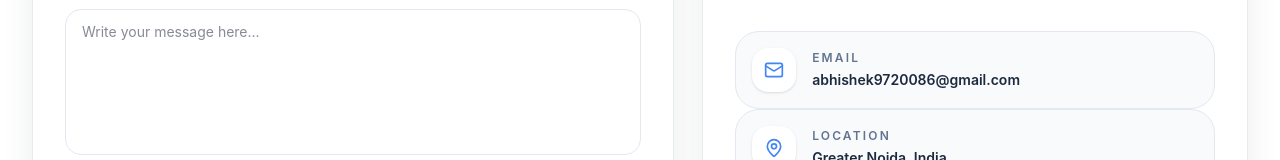
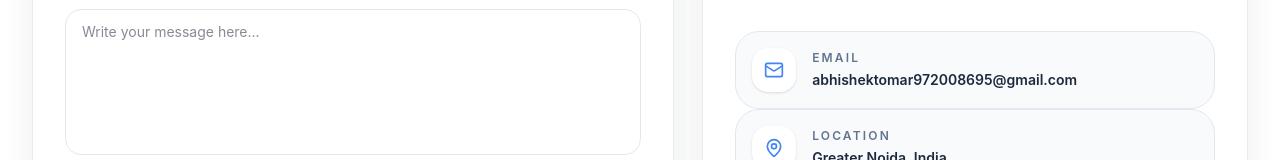
Before and after one commit to Abhishek-09-Tomar/my-portfolio-website, a React (Vite) app: page / in a window 1280 px wide. Shown: the part 6288-6448 px from the top of the page. Built offline with nearby package versions, Linux system fonts and the light colour scheme.

Commit message:
update email

```diff
--- a/src/data/portfolio.js
+++ b/src/data/portfolio.js
@@ -21,7 +21,7 @@ export const personal = {
   education: 'B.Tech CSE, Galgotias University',
   graduation: 'July 2027',
   targetRole: 'Software Engineering Intern, Summer 2027',
-  email: 'abhishek9720086@gmail.com',
+  email: 'abhishektomar972008695@gmail.com',
   github: 'https://github.com/Abhishek-09-Tomar',
   githubUsername: 'Abhishek-09-Tomar',
   linkedin: 'https://www.linkedin.com/in/abhishek-tomar-7aa29127b/',
```
